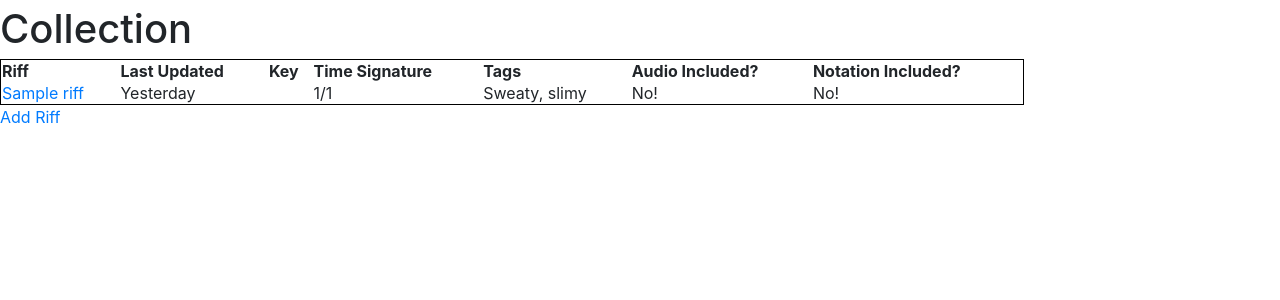
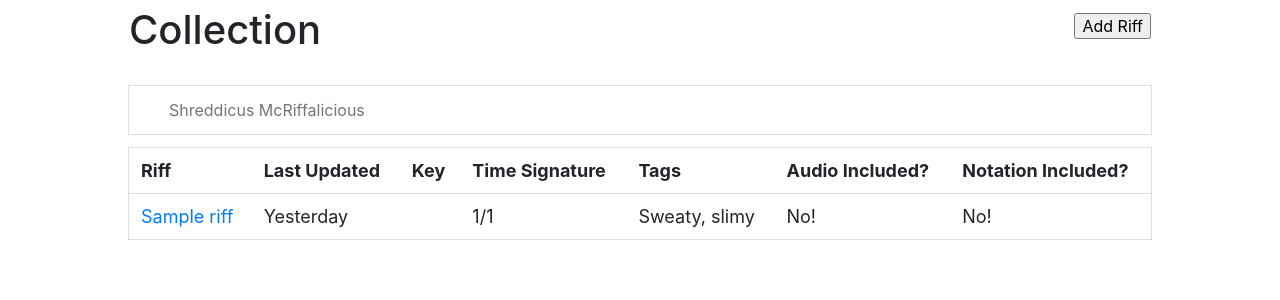
Before and after one commit to pefbass/riffage, a Django app: page /collection/ in a window 1280 px wide. Shown: the part 97-397 px from the top of the page. Run offline with Django 3.2, Linux system fonts and the light colour scheme; tables that the repository leaves empty hold one stand-in row (values such as "Sample post"); some libraries are stand-ins or nearby versions.

Commit message:
Refined the Collection page + added name searchability. Per-column searchability will come later.

```diff
--- a/riffage/collection/templates/collection/index.html
+++ b/riffage/collection/templates/collection/index.html
@@ -1,9 +1,23 @@
 {% extends 'base.html' %}
 
 {% block content %}
-	<h1>Collection</h1>
 
-	<table class="collection" style="width:80%">
+<div align="center">
+	<table class="collection_header>" style="width:80%">
+		<tr>
+			<td><h1>Collection</h1></td>
+			<td>
+				<form action="newriff" align="right">
+					<input type="submit" value="Add Riff" />
+				</form>
+			</td>
+		</tr>
+	</table>
+
+	<br>
+
+	<input type="text" id="myInput" onkeyup="search_riffs()" placeholder="Shreddicus McRiffalicious" title="Search" style="width:80%">
+	<table class="collection" id="myTable" style="width:80%">
 		<tr>
 			<th>Riff</th>
 			<th>Last Updated</th>
@@ -25,5 +39,34 @@
 			</tr>
 		{% endfor %}
 	</table>
-	<a href="newriff">Add Riff</a>
+</div>
+
+	<script>
+	function search_riffs() {
+		var input, filter, table, tr, td, i;
+		input = document.getElementById("myInput");
+		filter = input.value.toUpperCase();
+		table = document.getElementById("myTable");
+		tr = table.getElementsByTagName("tr");
+
+		for (i = 0; i < tr.length; i++) {
+
+			td = tr[i].getElementsByTagName("td")[0];
+
+			if (td) {
+
+				if (td.innerHTML.toUpperCase().indexOf(filter) > -1) {
+
+					tr[i].style.display = "";
+
+				} else {
+
+					tr[i].style.display = "none";
+
+				}
+			}
+		}
+	}
+	</script>
+
 {% endblock %}
--- a/riffage/static/css/index.css
+++ b/riffage/static/css/index.css
@@ -10,3 +10,37 @@
 	font-family: Courier New, monospace;
 	line-height: 20px;
 }
+
+* {
+  box-sizing: border-box;
+}
+
+#myInput {
+  background-position: 10px 10px;
+  background-repeat: no-repeat;
+  width: 100%;
+  font-size: 16px;
+  padding: 12px 20px 12px 40px;
+  border: 1px solid #ddd;
+  margin-bottom: 12px;
+}
+
+#myTable {
+  border-collapse: collapse;
+  width: 100%;
+  border: 1px solid #ddd;
+  font-size: 18px;
+}
+
+#myTable th, #myTable td {
+  text-align: left;
+  padding: 12px;
+}
+
+#myTable tr {
+  border-bottom: 1px solid #ddd;
+}
+
+#myTable tr.header, #myTable tr:hover {
+  background-color: #f1f1f1;
+}
```
